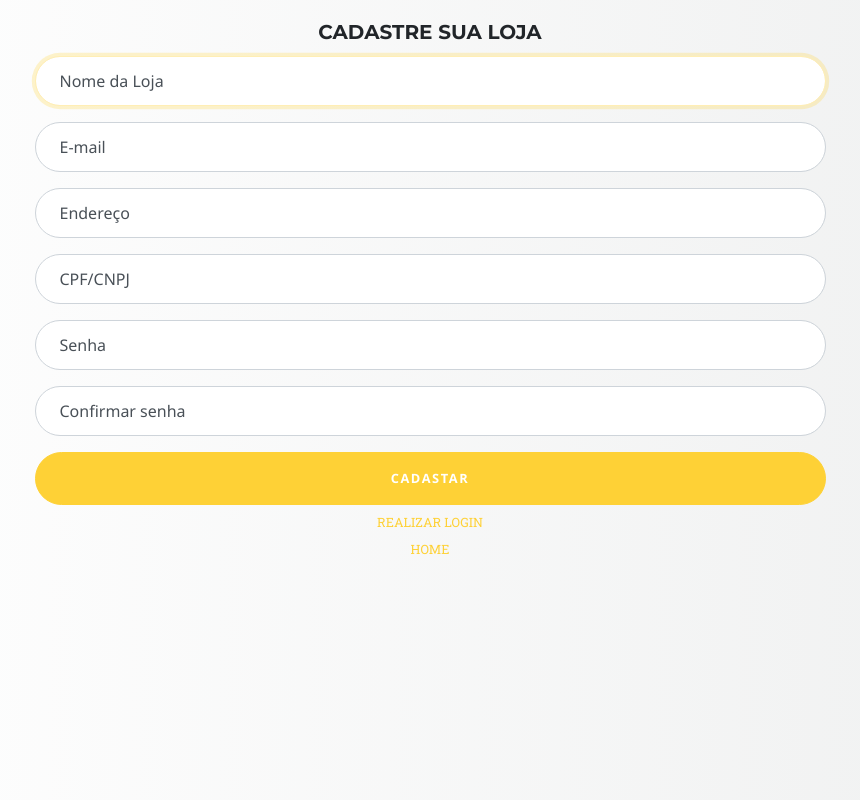
After one commit to Aylsonmessias/hanguu, a PHP site: page /cadastroloja.php in a window 1280 px wide. The commit adds this page. Shown: the whole page, without its empty margins (210-1070 px from the left). Run offline with PHP 8.4, Linux system fonts and the light colour scheme; some web fonts are replaced.

Commit message:
cadastro de loja

```diff
--- /dev/null
+++ b/cadastroloja.php
@@ -0,0 +1,54 @@
+<?php
+include "_includes/header.php"
+?>
+<!-- This snippet uses Font Awesome 5 Free as a dependency. You can download it at fontawesome.io! -->
+
+<body>
+  <div class="container">
+    <div class="row">
+      <div class="col-lg-10 col-xl-9 mx-auto">
+
+
+          <div class="card-body">
+            <h5 class="card-title text-center" >CADASTRE SUA LOJA</h5>
+                  <form class="form-signin">
+              <div class="form-label-group">
+
+              <input type="text" id="inputUserame" class="form-control" placeholder="Nome" required autofocus>
+                <label for="inputUserame">Nome da Loja</label>
+              </div>
+
+              <div class="form-label-group">
+                <input type="email" id="inputEmail" class="form-control" placeholder="E-mail" required>
+                <label for="inputEmail">E-mail</label>
+              </div>
+              <div class="form-label-group">
+                <input type="text" id="inputtext" class="form-control" placeholder="Endereço" required>
+                <label for="inputtext">Endereço</label>
+              </div>
+              <div class="form-label-group">
+                <input type="id" id="cpf/cnpj" class="form-control" placeholder="Digite seu CPF ou CNPJ" required>
+                <label for="cpf/cnpj">CPF/CNPJ</label>
+              </div>
+              <div class="form-label-group">
+                <input type="password" id="inputPassword" class="form-control" placeholder="digite sua senha" required>
+                <label for="inputPassword">Senha</label>
+              </div>
+
+              <div class="form-label-group">
+                <input type="password" id="inputConfirmPassword" class="form-control" placeholder="Password" required>
+                <label for="inputConfirmPassword">Confirmar senha</label>
+              </div>
+
+              <button class="btn btn-lg btn-primary btn-block text-uppercase" type="submit">Cadastar</button>
+              <a class="d-block text-center mt-2 small" href="login.php">REALIZAR LOGIN</a>
+
+
+              <a class="d-block text-center mt-2 small" href="index.php" >HOME</a>
+            </form>
+          </div>
+
+      </div>
+    </div>
+  </div>
+</body>
--- a/index.php
+++ b/index.php
@@ -21,6 +21,7 @@
                         <li class="nav-item"><a class="nav-link js-scroll-trigger" href="#about">Como Funciona?</a></li>
                         <li class="nav-item"><a class="nav-link js-scroll-trigger" href="#team">Team</a></li>
                         <li class="nav-item"><a class="nav-link js-scroll-trigger" href="cadastroUser.php">Cadastre-se</a></li>
+                        <li class="nav-item"><a class="nav-link js-scroll-trigger" href="cadastroloja.php">Cadastre sua Loja</a></li>
                         <li class="nav-item"><a class="nav-link js-scroll-trigger" href="login.php">Login</a></li>
                     </ul>
                 </div>
```
Also changed, not shown: cadastrocardapio.php (added).
